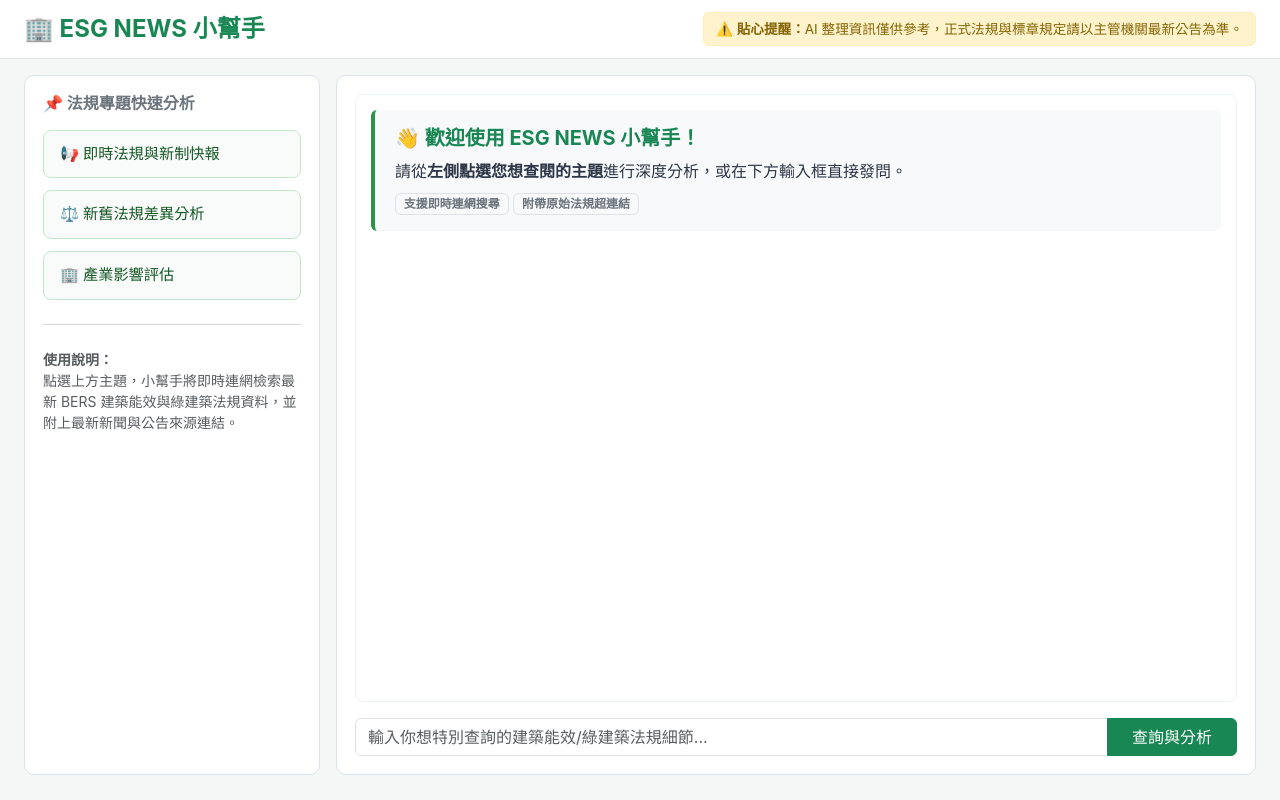
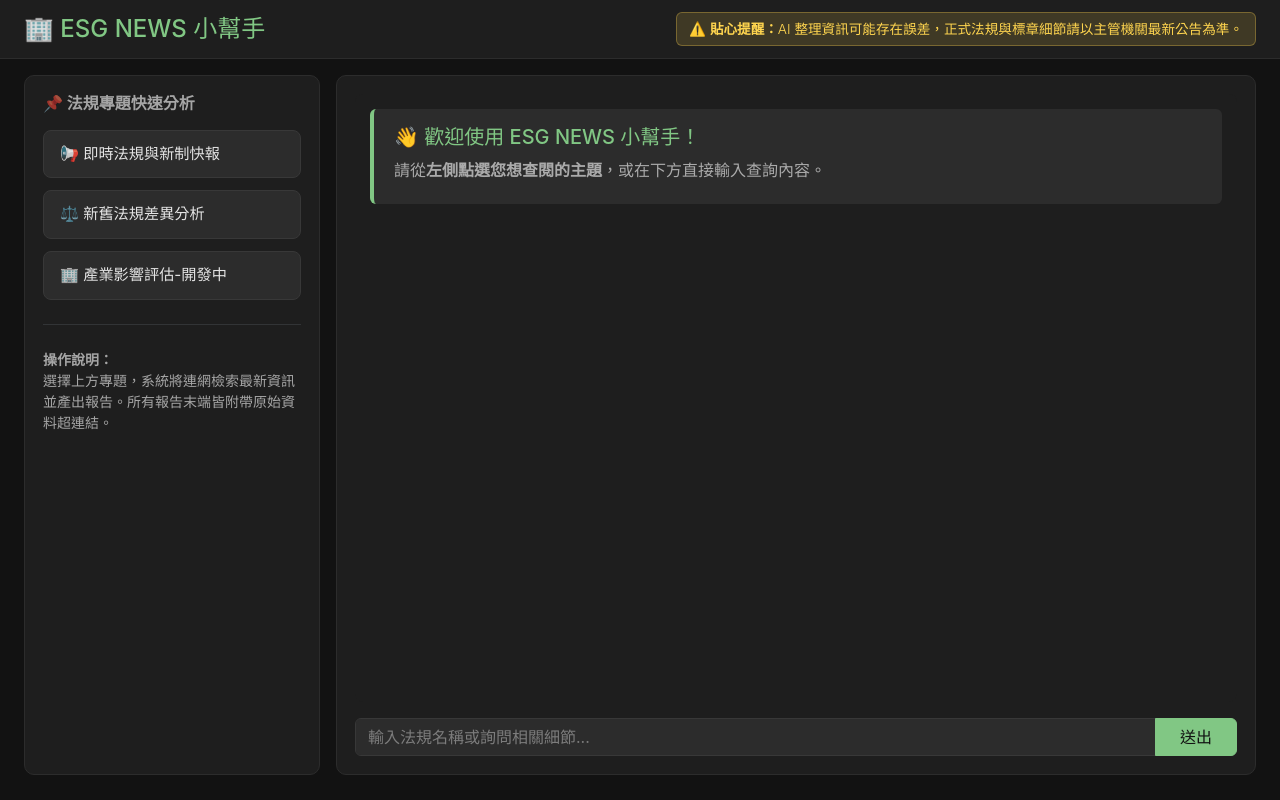
Before and after one commit to u03635/ESG-news, a Flask app: page / in a window 1280 px wide. Run offline with Flask 3, Linux system fonts and the light colour scheme.

Commit message:
Implement dark mode styles in index.html
Added dark mode color scheme and updated styles for various elements.

```diff
--- a/templates/index.html
+++ b/templates/index.html
@@ -9,35 +9,62 @@
     <!-- Markdown 解析庫 -->
     <script src="https://cdn.jsdelivr.net/npm/marked/marked.min.js"></script>
     <style>
+        /* 深色模式色彩系統設計 */
+        :root {
+            --bg-layer-0: #121212; /* 第 0 層：最底層背景 */
+            --bg-layer-1: #1E1E1E; /* 第 1 層：卡片 / 容器 */
+            --bg-layer-2: #2C2C2C; /* 第 2 層：互動元素 / 對話框 */
+            --bg-layer-3: #383838; /* 第 3 層：懸停狀態 / 最上層 */
+
+            --text-primary: rgba(255, 255, 255, 0.87);   /* 主要文字 */
+            --text-secondary: rgba(255, 255, 255, 0.60); /* 次要文字 */
+            --text-disabled: rgba(255, 255, 255, 0.38);  /* 停用文字 */
+
+            --accent-color: #81C784; /* 降飽和度的柔和綠色 (強調色) */
+            --accent-hover: #A5D6A7;
+            --accent-dark: #388E3C;  /* 用於按鈕或使用者對話框底色 */
+        }
+
         body {
-            background-color: #f4f7f6;
+            background-color: var(--bg-layer-0);
+            color: var(--text-primary);
+            /* 依據深色模式特性，調降字重至 350 / 400 避免光暈效應 */
             font-family: -apple-system, BlinkMacSystemFont, "Segoe UI", Roboto, "Helvetica Neue", Arial, sans-serif;
+            font-weight: 350;
             margin: 0;
             padding: 0;
         }
+
         /* 頂部標題列與右上警語 */
         .top-navbar {
-            background-color: #ffffff;
-            border-bottom: 1px solid #e0e6ed;
+            background-color: var(--bg-layer-1);
+            border-bottom: 1px solid var(--bg-layer-2);
             padding: 12px 24px;
         }
+        .navbar-title {
+            color: var(--accent-color);
+            font-weight: 500;
+        }
         .warning-badge {
-            background-color: #fff3cd;
-            color: #856404;
-            border: 1px solid #ffeeba;
+            background-color: rgba(255, 213, 79, 0.15); /* 柔和黃色背景 */
+            color: #FFD54F; /* 降飽和黃色文字 */
+            border: 1px solid rgba(255, 213, 79, 0.3);
             border-radius: 6px;
             padding: 6px 12px;
             font-size: 0.85rem;
             display: inline-block;
         }
-        /* 左側功能選單 */
-        .sidebar-card {
-            background: #ffffff;
+
+        /* 左右兩側卡片 */
+        .sidebar-card, .main-card {
+            background: var(--bg-layer-1);
             border-radius: 10px;
-            border: 1px solid #dbe2ea;
+            border: 1px solid var(--bg-layer-2);
             padding: 18px;
             height: calc(100vh - 100px);
         }
+
+        /* 左側功能選單 */
         .btn-topic {
             display: block;
             width: 100%;
@@ -45,119 +72,138 @@
             padding: 12px 16px;
             margin-bottom: 12px;
             font-size: 0.95rem;
-            font-weight: 500;
+            font-weight: 400;
             border-radius: 8px;
             transition: all 0.2s ease;
-            border: 1px solid #c3e6cb;
-            background-color: #f8fbf9;
-            color: #155724;
+            border: 1px solid var(--bg-layer-3);
+            background-color: var(--bg-layer-2);
+            color: var(--text-primary);
         }
         .btn-topic:hover {
-            background-color: #2b9348;
-            color: #ffffff;
-            border-color: #2b9348;
+            background-color: var(--bg-layer-3);
+            color: var(--text-primary);
+            border-color: var(--accent-color);
             transform: translateY(-1px);
         }
-        /* 右側主顯示區域（對應藍框，全螢幕放大） */
+
+        /* 右側主顯示區域 */
         .main-card {
-            background: #ffffff;
-            border-radius: 10px;
-            border: 1px solid #dbe2ea;
-            padding: 18px;
-            height: calc(100vh - 100px);
             display: flex;
             flex-direction: column;
         }
         .content-box {
             flex-grow: 1;
             overflow-y: auto;
-            background: #ffffff;
+            background: var(--bg-layer-1);
             padding: 15px;
             border-radius: 8px;
-            border: 1px solid #edf2f7;
         }
+
+        /* 對話氣泡設計 */
         .msg-bot {
-            background-color: #f8f9fa;
-            border-left: 4px solid #2b9348;
+            background-color: var(--bg-layer-2);
+            border-left: 4px solid var(--accent-color);
             padding: 16px 20px;
             border-radius: 6px;
-            color: #2d3748;
+            color: var(--text-primary);
             line-height: 1.65;
             margin-bottom: 15px;
+            font-weight: 350;
         }
         .msg-user {
-            background-color: #2b9348;
-            color: white;
+            background-color: var(--accent-dark);
+            color: var(--text-primary);
             padding: 10px 18px;
             border-radius: 20px;
             margin-bottom: 15px;
             display: inline-block;
             float: right;
             clear: both;
+            font-weight: 400;
         }
+
+        /* 輔助文字色彩設定 */
+        .text-secondary-custom { color: var(--text-secondary) !important; }
+
         /* 資料來源超連結樣式 */
         .content-box a {
-            color: #1e7e34;
+            color: var(--accent-color);
             text-decoration: underline;
+            font-weight: 400;
+        }
+        .content-box a:hover {
+            color: var(--accent-hover);
+        }
+
+        /* 輸入框與發送按鈕 */
+        input.form-control {
+            background-color: var(--bg-layer-2);
+            border: 1px solid var(--bg-layer-3);
+            color: var(--text-primary);
+        }
+        input.form-control::placeholder {
+            color: var(--text-disabled);
+        }
+        input.form-control:focus {
+            background-color: var(--bg-layer-2);
+            color: var(--text-primary);
+            border-color: var(--accent-color);
+            box-shadow: none;
+        }
+        .btn-send {
+            background-color: var(--accent-color);
+            border-color: var(--accent-color);
+            color: var(--bg-layer-0); /* 確保與按鈕底色達高對比 */
             font-weight: 500;
         }
-        .content-box a:hover {
-            color: #155724;
+        .btn-send:hover {
+            background-color: var(--accent-hover);
+            border-color: var(--accent-hover);
+            color: var(--bg-layer-0);
         }
         .clearfix::after { content: ""; clear: both; display: table; }
     </style>
 </head>
 <body>
-    <!-- 頂部導覽列：標題 + 右上角警語 -->
+    <!-- 頂部導覽列 -->
     <div class="top-navbar d-flex justify-content-between align-items-center">
-        <h4 class="m-0 text-success fw-bold">🏢 ESG NEWS 小幫手</h4>
+        <h4 class="m-0 navbar-title">🏢 ESG NEWS 小幫手</h4>
         <div class="warning-badge">
-            ⚠️ <strong>貼心提醒：</strong>AI 整理資訊僅供參考，正式法規與標章規定請以主管機關最新公告為準。
+            ⚠️ <strong>貼心提醒：</strong>AI 整理資訊可能存在誤差，正式法規與標章細節請以主管機關最新公告為準。
         </div>
     </div>
 
-    <!-- 寬版工作區：左側紅框選單 + 右側藍框內容區 -->
     <div class="container-fluid px-4 py-3">
         <div class="row g-3">
-            <!-- 左側按鈕選單 (原左側紅框) -->
+            <!-- 左側按鈕選單 -->
             <div class="col-md-3 col-lg-3">
                 <div class="sidebar-card">
-                    <h6 class="text-secondary fw-bold mb-3">📌 法規專題快速分析</h6>
-                    <button class="btn btn-topic" onclick="requestTopic('即時法規與新制快報')">
-                        📢 即時法規與新制快報
-                    </button>
-                    <button class="btn btn-topic" onclick="requestTopic('新舊法規差異分析')">
-                        ⚖️ 新舊法規差異分析
-                    </button>
-                    <button class="btn btn-topic" onclick="requestTopic('產業影響評估')">
-                        🏢 產業影響評估
-                    </button>
+                    <h6 class="text-secondary-custom fw-bold mb-3">📌 法規專題快速分析</h6>
+                    <button class="btn btn-topic" onclick="requestTopic('即時法規與新制快報')">📢 即時法規與新制快報</button>
+                    <button class="btn btn-topic" onclick="requestTopic('新舊法規差異分析')">⚖️ 新舊法規差異分析</button>
+                    <button class="btn btn-topic" onclick="requestTopic('產業影響評估-開發中')">🏢 產業影響評估-開發中</button>
 
-                    <hr class="my-4 text-muted">
-                    <div class="text-muted small">
-                        <strong>使用說明：</strong><br>
-                        點選上方主題，小幫手將即時連網檢索最新 BERS 建築能效與綠建築法規資料，並附上最新新聞與公告來源連結。
+                    <hr class="my-4 border-secondary">
+                    <div class="text-secondary-custom small">
+                        <strong>操作說明：</strong><br>
+                        選擇上方專題，系統將連網檢索最新資訊並產出報告。所有報告末端皆附帶原始資料超連結。
                     </div>
                 </div>
             </div>
 
-            <!-- 右側大型顯示區 (原藍框放大區域) -->
+            <!-- 右側主顯示區 -->
             <div class="col-md-9 col-lg-9">
                 <div class="main-card">
                     <div class="content-box mb-3 clearfix" id="chatBox">
-                        <!-- 預設歡迎畫面 (不再自動搜尋) -->
                         <div class="msg-bot">
-                            <h5 class="text-success fw-bold">👋 歡迎使用 ESG NEWS 小幫手！</h5>
-                            <p class="mb-1">請從<strong>左側點選您想查閱的主題</strong>進行深度分析，或在下方輸入框直接發問。</p>
-                            <span class="badge bg-light text-secondary border">支援即時連網搜尋</span>
-                            <span class="badge bg-light text-secondary border">附帶原始法規超連結</span>
+                            <h5 style="color: var(--accent-color); font-weight: 500;">👋 歡迎使用 ESG NEWS 小幫手！</h5>
+                            <p class="mb-1 text-secondary-custom">請從<strong>左側點選您想查閱的主題</strong>，或在下方直接輸入查詢內容。</p>
                         </div>
                     </div>
 
-                    <!-- 下方輸入框 -->
                     <div class="input-group">
-                        <input type="text" id="userInput" class="form-control" placeholder="輸入你想特別查詢的建築能效/綠建築法規細節..." onkeydown="if(event.key==='Enter') sendMessage()">
-                        <button class="btn btn-success px-4" onclick="sendMessage()">查詢與分析</button>
+                        <input type="text" id="userInput" class="form-control" placeholder="輸入法規名稱或詢問相關細節..." onkeydown="if(event.key==='Enter') sendMessage()">
+                        <button class="btn btn-send px-4" onclick="sendMessage()">送出</button>
                     </div>
                 </div>
             </div>
@@ -166,27 +212,66 @@
 
     <script>
         const chatBox = document.getElementById('chatBox');
+        let currentMode = 'normal'; // 用於追蹤當前對話狀態
 
-        // 設定 marked.js：讓所有產出的連結都在「新分頁開啟」
+        // 設定 marked.js 連結開新分頁
         const renderer = new marked.Renderer();
         renderer.link = function(href, title, text) {
             return `<a target="_blank" rel="noopener noreferrer" href="${href}" title="${title || ''}">${text}</a>`;
         };
         marked.setOptions({ renderer: renderer });
 
-        // 點選左側 3 個專題按鈕觸發
+        // 點選左側按鈕邏輯
         async function requestTopic(topicName) {
-            appendMessage('user', `請整理分析：【${topicName}】`);
+            if (topicName === '產業影響評估-開發中') {
+                appendMessage('user', `請分析：【${topicName}】`);
+                appendMessage('bot', `功能開發中，敬請期待。`);
+                return;
+            }
 
+            if (topicName === '新舊法規差異分析') {
+                appendMessage('user', `請執行：【${topicName}】`);
+                appendMessage('bot', `請問您想分析什麼法規？<br><span style="color: var(--accent-color);">👉 請在下方輸入欄位填入「法規名稱」並送出。</span>`);
+                currentMode = 'waiting_for_regulation'; // 進入等待法規名稱模式
+                document.getElementById('userInput').focus();
+                return;
+            }
+
+            if (topicName === '即時法規與新制快報') {
+                appendMessage('user', `請整理分析：【${topicName}】`);
+                await fetchAndDisplay('/topic', { topic: topicName }, `檢索近 6 個月最新法規動態中，請稍候...`);
+            }
+        }
+
+        // 下方輸入框手動查詢
+        async function sendMessage() {
+            const input = document.getElementById('userInput');
+            const message = input.value.trim();
+            if(!message) return;
+
+            appendMessage('user', message);
+            input.value = '';
+
+            // 判斷目前系統狀態，若在等待法規名稱，則呼叫專屬路由
+            if (currentMode === 'waiting_for_regulation') {
+                currentMode = 'normal'; // 恢復一般模式
+                await fetchAndDisplay('/analyze_diff', { regulation: message }, `正在分析法規「${message}」的新舊差異，請稍候...`);
+            } else {
+                await fetchAndDisplay('/query', { message: message }, `檢索即時資料並分析中...`);
+            }
+        }
+
+        // 共通的 API 呼叫與渲染函數
+        async function fetchAndDisplay(endpoint, payload, loadingText) {
             const thinkingId = 'thinking-' + Date.now();
-            chatBox.innerHTML += `<div id="${thinkingId}" class="msg-bot"><div class="spinner-border text-success spinner-border-sm"></div><span class="ms-2">正連網檢索最新資訊並整理「${topicName}」中，請稍候...</span></div>`;
+            chatBox.innerHTML += `<div id="${thinkingId}" class="msg-bot"><div class="spinner-border spinner-border-sm" style="color: var(--accent-color);"></div><span class="ms-2">${loadingText}</span></div>`;
             chatBox.scrollTop = chatBox.scrollHeight;
 
             try {
-                const response = await fetch('/topic', {
+                const response = await fetch(endpoint, {
                     method: 'POST',
                     headers: { 'Content-Type': 'application/json' },
-                    body: JSON.stringify({ topic: topicName })
+                    body: JSON.stringify(payload)
                 });
                 const data = await response.json();
                 document.getElementById(thinkingId).remove();
@@ -199,39 +284,6 @@
             } catch (e) {
                 document.getElementById(thinkingId).remove();
                 appendMessage('bot', `<span class="text-danger">連線失敗，請檢查網路狀況。</span>`);
-            }
-        }
-
-        // 下方輸入框手動查詢
-        async function sendMessage() {
-            const input = document.getElementById('userInput');
-            const message = input.value.trim();
-            if(!message) return;
-
-            appendMessage('user', message);
-            input.value = '';
-
-            const thinkingId = 'thinking-' + Date.now();
-            chatBox.innerHTML += `<div id="${thinkingId}" class="msg-bot"><div class="spinner-border text-success spinner-border-sm"></div><span class="ms-2">檢索即時資料並分析中...</span></div>`;
-            chatBox.scrollTop = chatBox.scrollHeight;
-
-            try {
-                const response = await fetch('/query', {
-                    method: 'POST',
-                    headers: { 'Content-Type': 'application/json' },
-                    body: JSON.stringify({ message: message })
-                });
-                const data = await response.json();
-                document.getElementById(thinkingId).remove();
-
-                if (data.error) {
-                    appendMessage('bot', `<span class="text-danger">系統錯誤：${data.error}</span>`);
-                } else {
-                    appendMessage('bot', marked.parse(data.response));
-                }
-            } catch (e) {
-                document.getElementById(thinkingId).remove();
-                appendMessage('bot', `<span class="text-danger">連線失敗</span>`);
             }
         }
 
```
